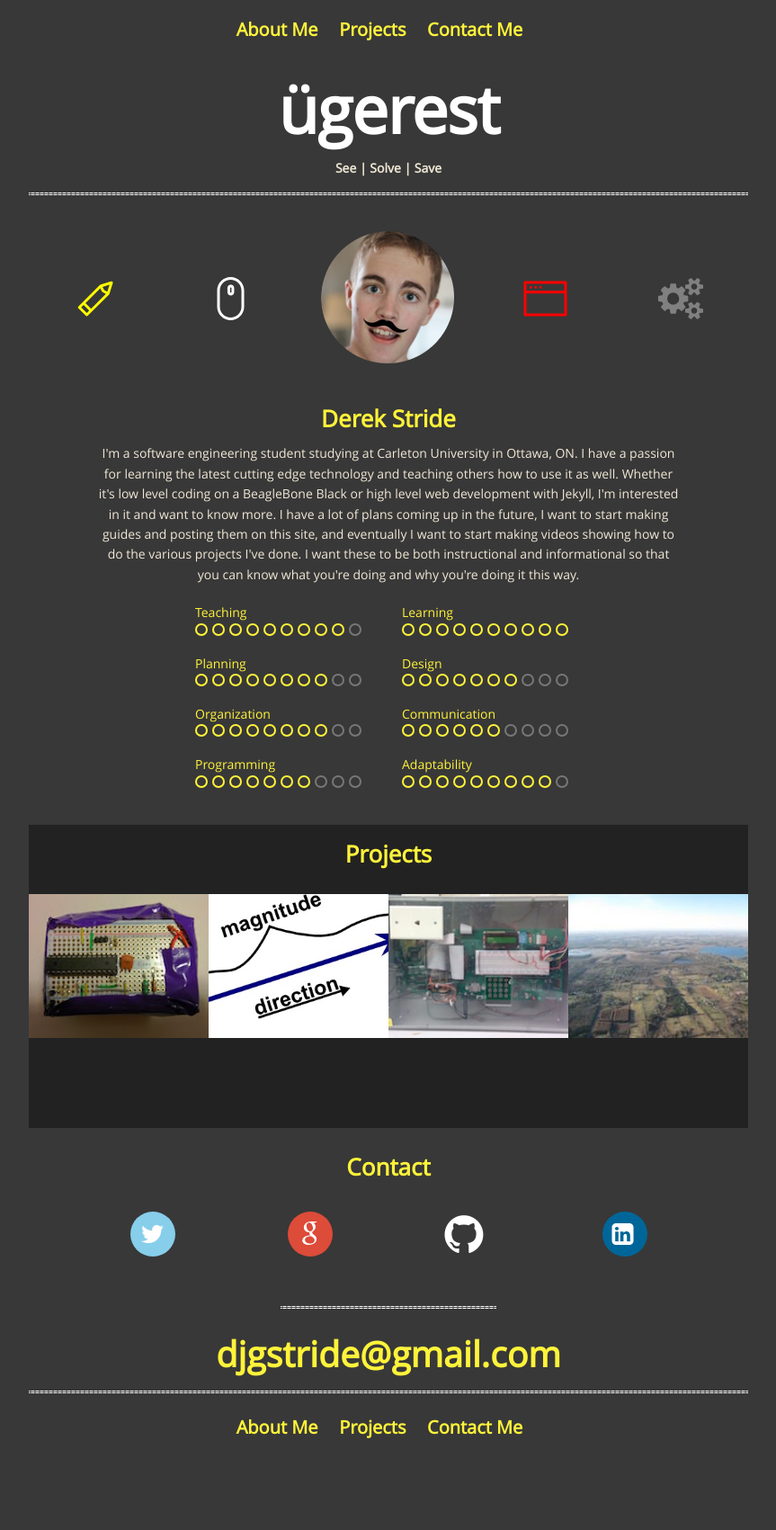
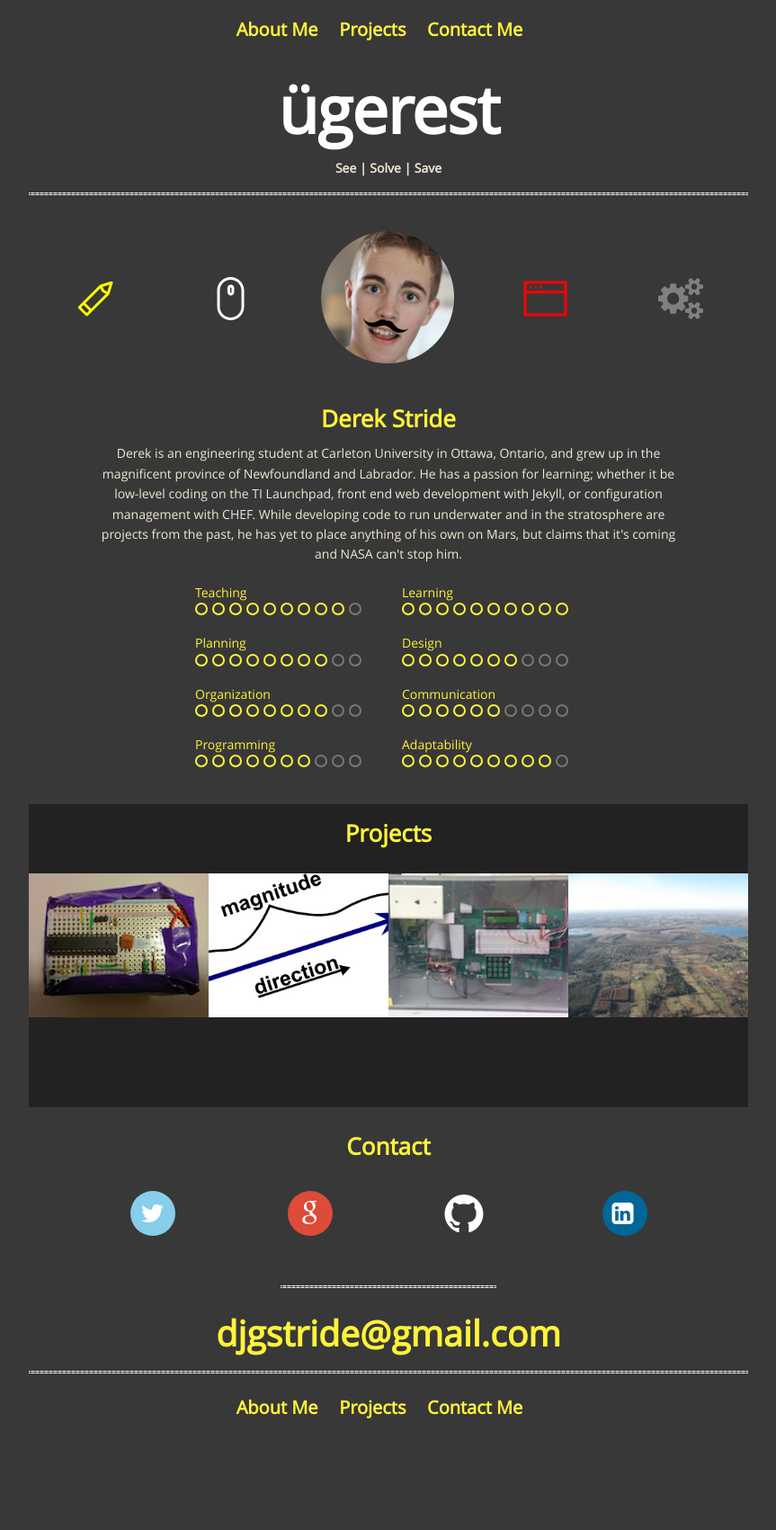
Before and after one commit to DerekStride/DerekStride.github.io, a Jekyll site: the page built from index.html, in a window 1280 px wide. Shown: the whole page at 90% size, without its empty margins (208-1071 px from the left). Built offline with Jekyll 4.4.1, drawn with Linux system fonts in a browser that asks for light colours; after the commit the page ends 1679 px from its top, so only the background shows below that.

Commit message:
Update my Bio

```diff
--- a/_data/portfolio.yml
+++ b/_data/portfolio.yml
@@ -2,9 +2,7 @@
 # About Section
 
 blurb: >
-  I'm a software engineering student studying at Carleton University  in Ottawa, ON. I have a passion for learning the latest cutting edge technology and teaching others how to use it as well. Whether it's low level coding on a BeagleBone Black or high level web development with Jekyll, I'm interested in it and want to know more.
-
-  I have a lot of plans coming up in the future, I want to start making guides and posting them on this site, and eventually I want to start making videos showing how to do the various projects I've done. I want these to be both instructional and informational so that you can know what you're doing and why you're doing it this way.
+  Derek is an engineering student at Carleton University in Ottawa, Ontario, and grew up in the magnificent province of Newfoundland and Labrador. He has a passion for learning; whether it be low-level coding on the TI Launchpad, front end web development with Jekyll, or configuration management with CHEF. While developing code to run underwater and in the stratosphere are projects from the past, he has yet to place anything of his own on Mars, but claims that it's coming and NASA can't stop him.
 
 
 skills:
```
